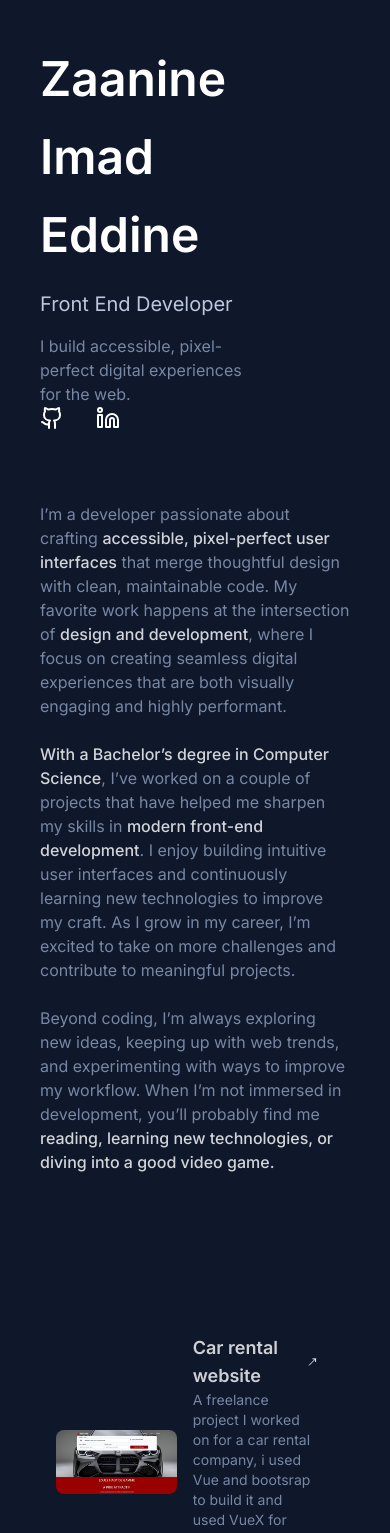
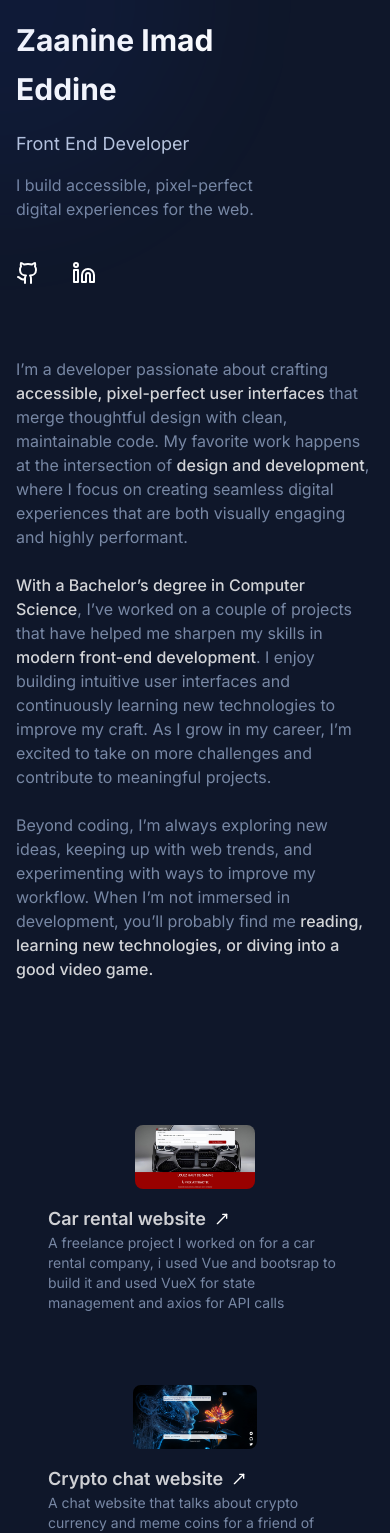
Before and after one commit to imadzaanine/Portfolio, a Vue app: page / in a window 390 px wide. Shown: the top 1533 px of the page. Built offline with nearby package versions, Linux system fonts and the light colour scheme.

Commit message:
added the cursor eefect and fixed the view for small displays

```diff
--- a/src/App.vue
+++ b/src/App.vue
@@ -1,27 +1,46 @@
 <template>
-  <div class=" w-full h-screen text-white flex items-center justify-center">
+  <div class="relative w-full h-screen text-white flex items-center justify-center" @mousemove="handleMouseMove">
     <HomePage />
+    <!-- Cursor Effect -->
+    <div class="absolute pointer-events-none transition-all duration-75 transform -translate-x-1/2 -translate-y-1/2"
+      :style="cursorStyle">
+      <div class="w-96 h-96 bg-blue-700/15 opacity-50 rounded-full blur-3xl"></div>
+    </div>
   </div>
 </template>
 
+<script>
+import { ref, computed } from "vue";
+import HomePage from "./components/Home-page.vue";
 
-<script>
-import HomePage from './components/Home-page.vue';
 export default {
-  name: 'App',
+  name: "App",
   components: {
-    HomePage
-  }
-}
+    HomePage,
+  },
+  setup() {
+    const mouseX = ref(0);
+    const mouseY = ref(0);
+
+    const handleMouseMove = (event) => {
+      mouseX.value = event.pageX;
+      mouseY.value = event.pageY;
+    };
+
+    const cursorStyle = computed(() => ({
+      left: `${mouseX.value}px`,
+      top: `${mouseY.value}px`,
+    }));
+
+    return { handleMouseMove, cursorStyle };
+  },
+};
 </script>
 
 <style>
-
 body {
-  font-family: 'Inter', sans-serif;
+  font-family: "Inter", sans-serif;
   background-color: #0f172a;
   scroll-behavior: smooth;
-
 }
-
 </style>
--- a/src/components/Hero-section.vue
+++ b/src/components/Hero-section.vue
@@ -1,9 +1,9 @@
 <template>
-  <section class="hero-section flex flex-col justify-between lg:fixed lg:h-[80vh]">
+  <section class="hero-section flex flex-col justify-between lg:fixed lg:h-[80vh] gap-y-10">
     <div class="text-menu-section flex flex-col items-start justify-center space-y-14 w-2/3">
       <div class="text-section space-y-4">
-        <a href="#" class="text-5xl font-semibold leading-relaxed">Zaanine Imad Eddine</a>
-        <h2 class="text-xl text-[#bbc7de]">Front End Developer</h2>
+        <a href="#" class="lg:text-5xl md:text-2xl text-3xl lg:font-semibold font-bold leading-relaxed">Zaanine Imad Eddine</a>
+        <h2 class="lg:text-xl text-[18px] text-[#bbc7de]">Front End Developer</h2>
         <p class="text-[#7787a4]">
           I build accessible, pixel-perfect digital experiences for the web.
         </p>
@@ -32,8 +32,8 @@
       </div>
     </div>
     <div class="contacts flex items-center space-x-8 mb-8">
-      <a href=""><Github/></a>
-      <a href=""><Linkedin/></a>
+      <a href="https://github.com/imadzaanine" target="_blank"><Github/></a>
+      <a href="https://www.linkedin.com/in/imad-zaanine-059794323/" target="_blank"><Linkedin/></a>
     </div>
   </section>
 </template>
@@ -50,7 +50,7 @@ export default {
     Linkedin,
   },
   props: {
-    scrollToSection: Function, // ✅ Accept scrollToSection as a prop
+    scrollToSection: Function, //
   },
   setup() {
     const sectionStore = useSectionStore();
--- a/src/components/Home-page.vue
+++ b/src/components/Home-page.vue
@@ -1,5 +1,5 @@
 <template>
-    <div class="container h-full flex flex-col lg:pt-20 lg:pl-40 lg:pr-20 space-y-10 lg:space-y-0 p-10">
+    <div class="container h-full flex flex-col lg:pt-20 lg:pl-40 lg:pr-20 space-y-10 lg:space-y-0 p-4">
         <HeroSection :scrollToSection="scrollToSection" />
         <div ref="scrollContainer" class="Scroll-section flex flex-col justify-between align-start md:w-full gap-32 lg:w-1/2 lg:ml-auto">
             <section ref="about" data-section="About">
@@ -8,7 +8,7 @@
             <section ref="projects" data-section="Projects">
                 <ProjectsSection />
             </section>
-            <section ref="skills" data-section="Skills">
+            <section ref="skills" data-section="Skills" class="space-y-32">
                 <SkillsSection />
                 <ContactSection />
             </section>
--- a/src/components/Project-card.vue
+++ b/src/components/Project-card.vue
@@ -1,7 +1,7 @@
 <template>
     <div
-        class="project-card flex p-4 items-center justify-center group bg-transparent hover:bg-white hover:bg-opacity-10 transition-all duration-300 rounded-lg cursor-pointer">
-        <img :src="image" alt="Project Image" class="w-30 h-16 object-cover rounded-lg flex-shrink-0" />
+        class="project-card flex flex-col sm:flex-row p-4 items-center justify-center group bg-transparent hover:bg-white hover:bg-opacity-10 transition-all duration-300 rounded-lg cursor-pointer w-full ">
+        <img :src="image" alt="Project Image" class="w-30 h-16 object-cover rounded-lg flex-shrink-0 " />
         <div class="p-4 flex-1">
             <div class="forward flex items-center gap-2">
                 <h2
```
